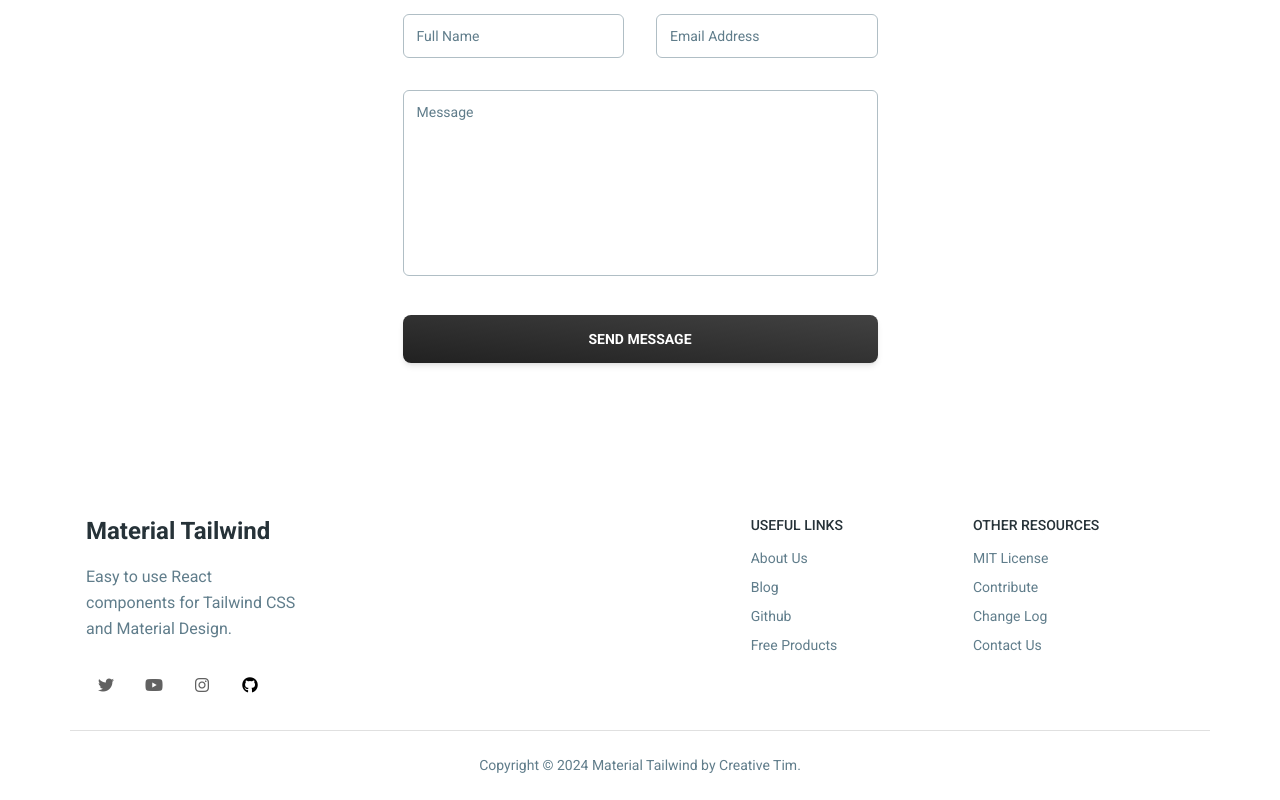
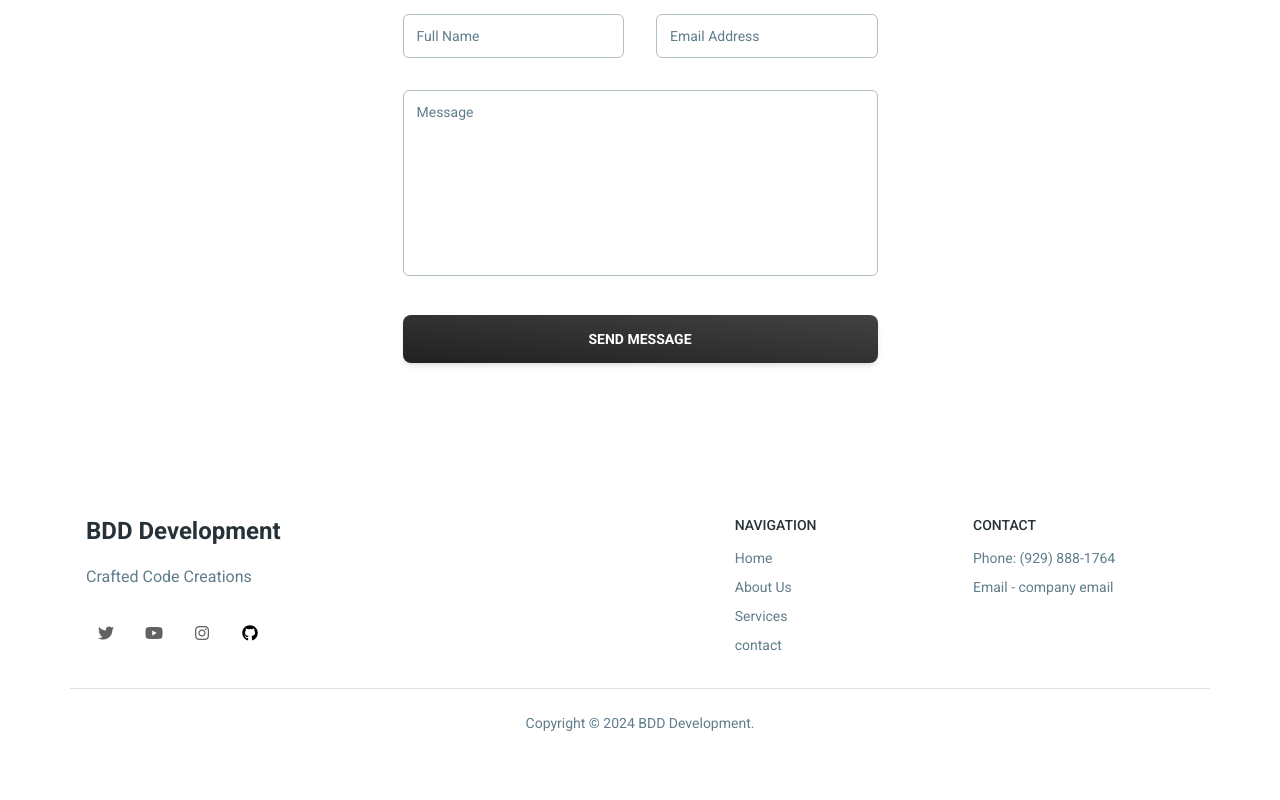
Before and after one commit to Jorgetorreslopez/bddsite1, a React (Vite) app: page /home in a window 1280 px wide. Shown: the part 2524-3324 px from the top of the page. After the commit the page ends 3282 px from the top, so only its background shows below. Built offline with nearby package versions, Linux system fonts and the light colour scheme.

Commit message:
footer update

```diff
--- a/src/widgets/layout/footer.jsx
+++ b/src/widgets/layout/footer.jsx
@@ -79,78 +79,62 @@ export function Footer({ title, description, socials, menus, copyright }) {
 }
 
 Footer.defaultProps = {
-  title: "Material Tailwind",
+  title: "BDD Development",
   description:
-    "Easy to use React components for Tailwind CSS and Material Design.",
+    "Crafted Code Creations",
   socials: [
     {
       color: "gray",
       name: "twitter",
-      path: "https://www.twitter.com/creativetim",
+      path: "",
     },
     {
       color: "gray",
       name: "youtube",
-      path: "https://www.youtube.com/channel/UCVyTG4sCw-rOvB9oHkzZD1w",
+      path: "",
     },
     {
       color: "gray",
       name: "instagram",
-      path: "https://www.instagram.com/creativetimofficial/",
+      path: "",
     },
     {
       color: "black",
       name: "github",
-      path: "https://github.com/creativetimofficial/material-tailwind",
+      path: "",
     },
   ],
   menus: [
     {
-      name: "useful links",
+      name: "navigation",
       items: [
-        { name: "About Us", path: "https://www.creative-tim.com/presentation" },
-        { name: "Blog", path: "https://www.creative-tim.com/blog" },
-        {
-          name: "Github",
-          path: "https://www.github.com/creativetimofficial/material-tailwind?ref=mtk",
-        },
-        {
-          name: "Free Products",
-          path: "https://www.creative-tim.com/templates/free?ref=mtk",
-        },
+        { name: "Home", path: "/home"},
+        { name: "About Us", path: "/profile" },
+        { name: "Services", path: "/sign-in"},
+        { name: "contact", path: "/home#contact"}
       ],
     },
     {
-      name: "other resources",
+      name: "contact",
       items: [
         {
-          name: "MIT License",
-          path: "https://github.com/creativetimofficial/material-tailwind/blob/main/LICENSE.md?ref=mtk",
+          name: "Phone: (929) 888-1764",
         },
         {
-          name: "Contribute",
-          path: "https://github.com/creativetimofficial/material-tailwind/blob/main/CONTRIBUTING.md?ref=mtk",
-        },
-        {
-          name: "Change Log",
-          path: "https://github.com/creativetimofficial/material-tailwind/blob/main/CHANGELOG.md?ref=mtk",
-        },
-        {
-          name: "Contact Us",
-          path: "https://creative-tim.com/contact-us?ref=mtk",
+          name: "Email - company email",
         },
       ],
     },
   ],
   copyright: (
     <>
-      Copyright © {year} Material Tailwind by{" "}
+      Copyright © {year}{" "}
       <a
         href="https://www.creative-tim.com?ref=mtk"
         target="_blank"
         className="text-blue-gray-500 transition-colors hover:text-blue-500"
       >
-        Creative Tim
+        BDD Development
       </a>
       .
     </>
```
